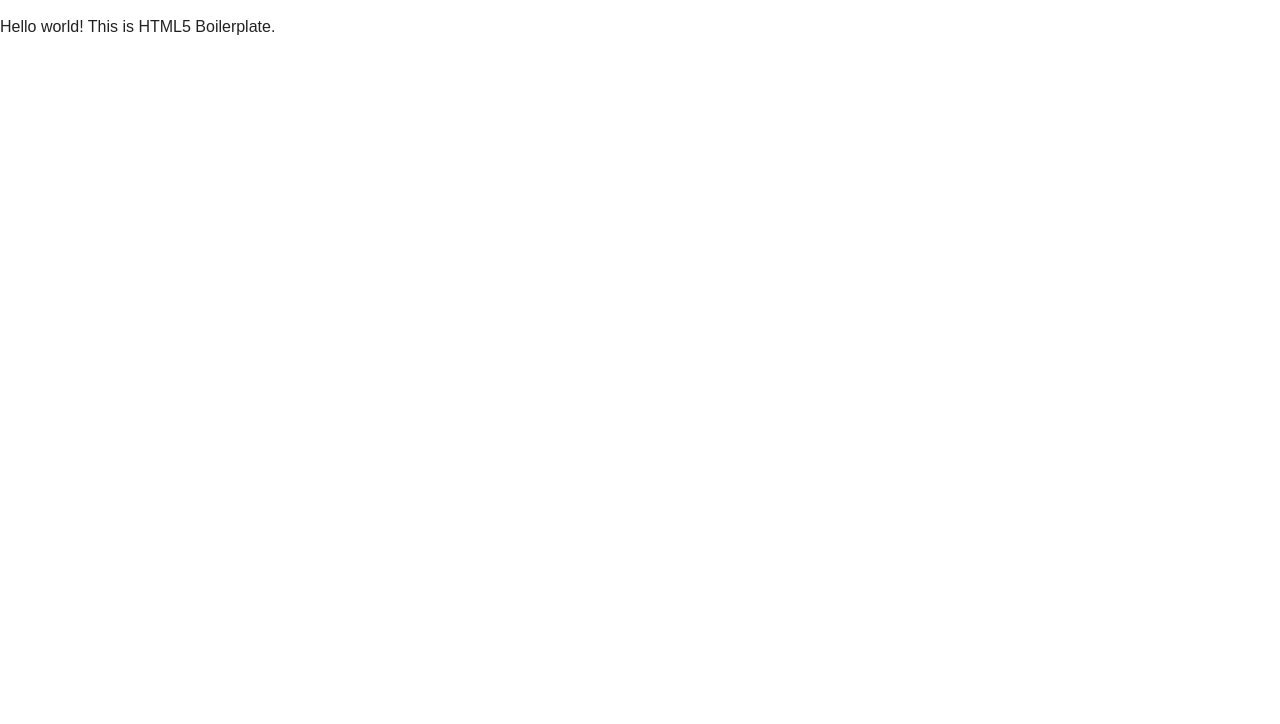
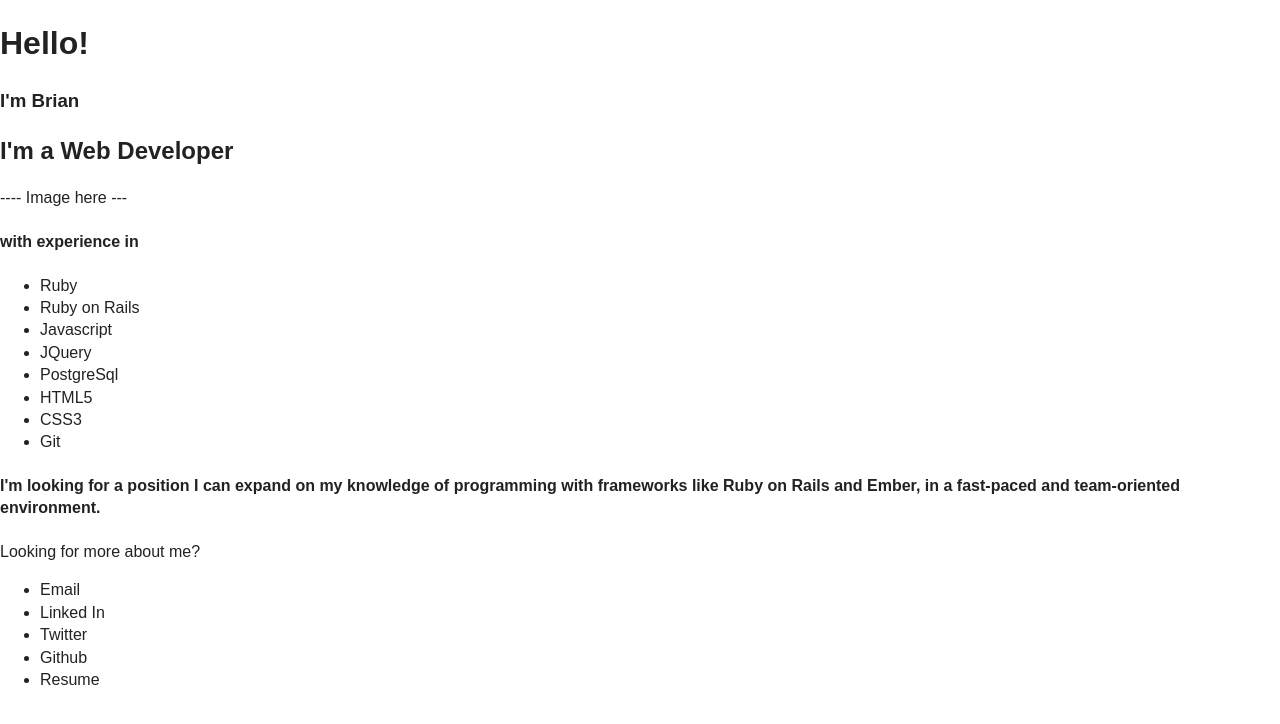
Before and after one commit to brian-penguin/brian-penguin.github.io, a plain HTML site: page index.html in a window 1280 px wide. Drawn offline with nearby package versions, Linux system fonts and the light colour scheme.

Commit message:
Add basic information to the index page

```diff
--- a/index.html
+++ b/index.html
@@ -3,7 +3,7 @@
     <head>
         <meta charset="utf-8">
         <meta http-equiv="X-UA-Compatible" content="IE=edge">
-        <title></title>
+        <title> Brian Tenggren</title>
         <meta name="description" content="">
         <meta name="viewport" content="width=device-width, initial-scale=1">
 
@@ -15,12 +15,34 @@
         <script src="js/vendor/modernizr-2.8.3.min.js"></script>
     </head>
     <body>
-        <!--[if lt IE 8]>
-            <p class="browserupgrade">You are using an <strong>outdated</strong> browser. Please <a href="http://browsehappy.com/">upgrade your browser</a> to improve your experience.</p>
-        <![endif]-->
+        <div class="content">
+            <h1 id="hello"> Hello! </h1>
+            <h3 id="name"> I'm Brian </h3>
 
-        <!-- Add your site or application content here -->
-        <p>Hello world! This is HTML5 Boilerplate.</p>
+            <h2> I'm a Web Developer </h2>
+            ---- Image here ---
+            <h4> with experience in </h4>
+            <ul>
+                <li> Ruby </li>
+                <li> Ruby on Rails </li>
+                <li> Javascript </li>
+                <li> JQuery </li>
+                <li> PostgreSql</li>
+                <li> HTML5 </li>
+                <li> CSS3 </li>
+                <li> Git </li>
+            </ul>
+            <h4> I'm looking for a position I can expand on my knowledge of programming with frameworks like Ruby on Rails and Ember, in a fast-paced and team-oriented environment. </h4>
+
+            <p> Looking for more about me? </p>
+            <ul>
+                <li> Email </li>
+                <li> Linked In </li>
+                <li> Twitter </li>
+                <li> Github </li>
+                <li> Resume </li>
+            </ul>
+        </div>
 
         <script src="//ajax.googleapis.com/ajax/libs/jquery/1.11.2/jquery.min.js"></script>
         <script>window.jQuery || document.write('<script src="js/vendor/jquery-1.11.2.min.js"><\/script>')</script>
```
